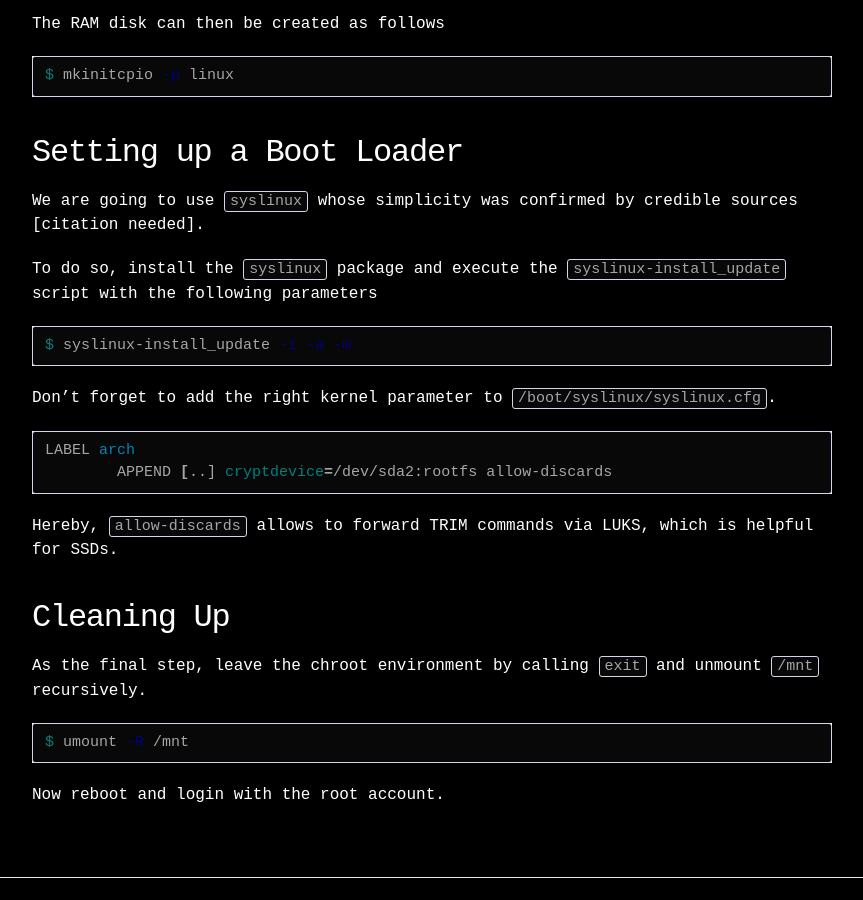
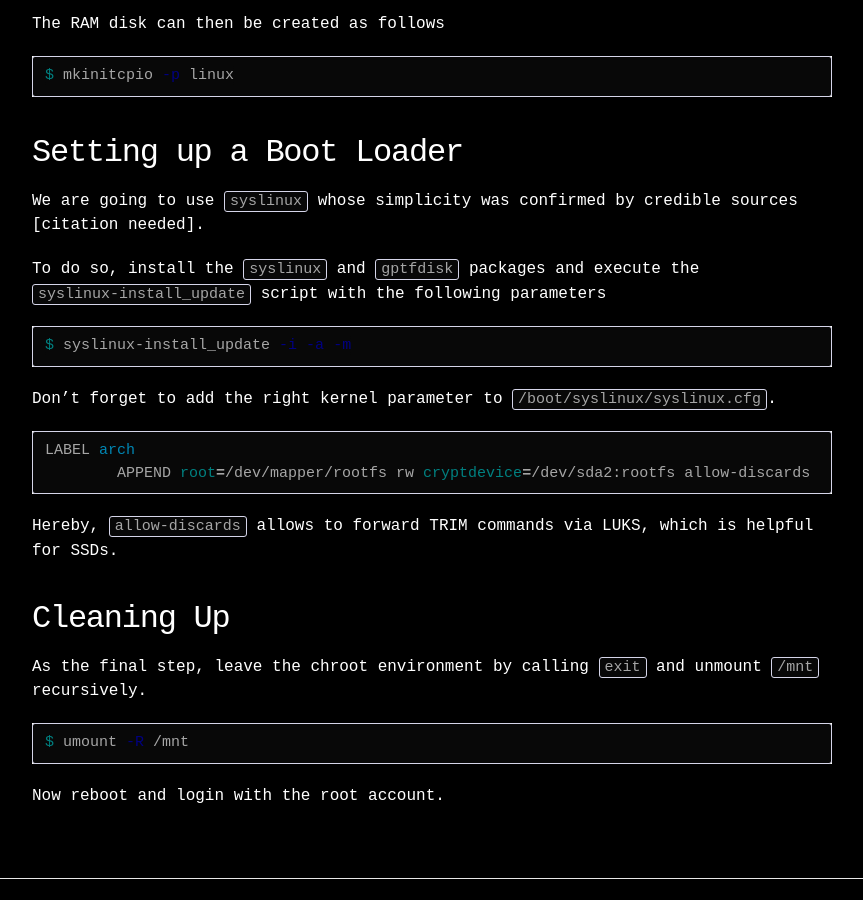
Before and after one commit to kpj/kpj.github.io--old, a Jekyll site: the page built from _posts/2014-09-06-setup-encrypted-archlinux.md, in a window 1280 px wide and 900 px high, scrolled down 2989 px. Shown: the whole window, without its empty margins (208-1071 px from the left). Built offline with Jekyll 4.4.1, drawn with Linux system fonts in a browser that asks for light colours.

Commit message:
Fixed mistake

```diff
--- a/_posts/2014-09-06-setup-encrypted-archlinux.md
+++ b/_posts/2014-09-06-setup-encrypted-archlinux.md
@@ -138,7 +138,7 @@
 ------------------------
 We are going to use `syslinux` whose simplicity was confirmed by credible sources [citation needed].
 
-To do so, install the `syslinux` package and execute the `syslinux-install_update` script with the following parameters
+To do so, install the `syslinux` and `gptfdisk` packages and execute the `syslinux-install_update` script with the following parameters
 
 {% highlight bash %}
 $ syslinux-install_update -i -a -m
@@ -148,7 +148,7 @@
 
 {% highlight bash %}
 LABEL arch
-	APPEND [..] cryptdevice=/dev/sda2:rootfs allow-discards
+	APPEND root=/dev/mapper/rootfs rw cryptdevice=/dev/sda2:rootfs allow-discards
 {% endhighlight %}
 
 Hereby, `allow-discards` allows to forward TRIM commands via LUKS, which is helpful for SSDs.
```
